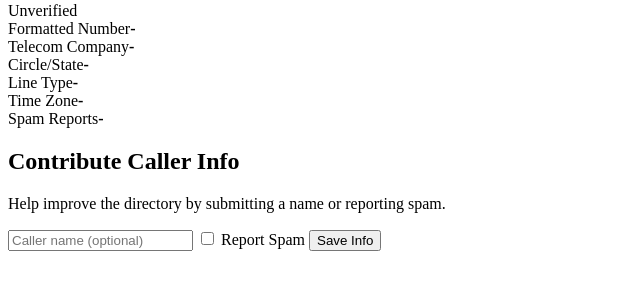
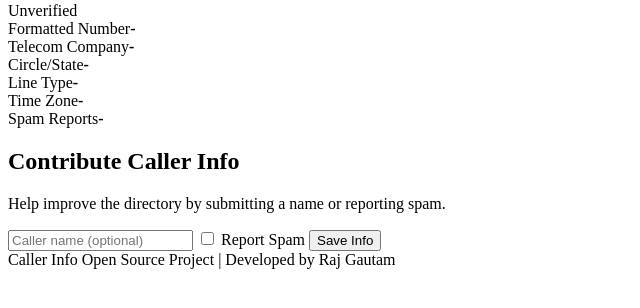
Before and after one commit to Rg100152/caller-info, a Flask app: page / in a window 1280 px wide. Shown: the part 443-751 px from the top of the page, without its empty margins (0-640 px from the left). Run offline with Flask 3, Linux system fonts and the light colour scheme; parts of the project's set-up code (start-up, migrations or seed data) failed here and were passed over.

Commit message:
feat: add footer attribution

```diff
--- a/templates/index.html
+++ b/templates/index.html
@@ -77,6 +77,10 @@
       <div id="updateMsg" class="message" role="status" aria-live="polite"></div>
     </section>
   </main>
+
+  <footer class="footer">
+    Caller Info Open Source Project | Developed by Raj Gautam
+  </footer>
 
   <script>
     const scanBtn = document.getElementById('scanBtn');
```
